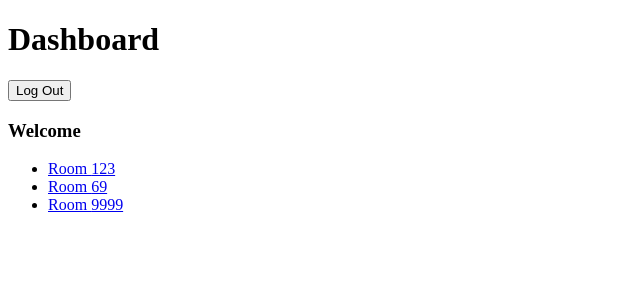
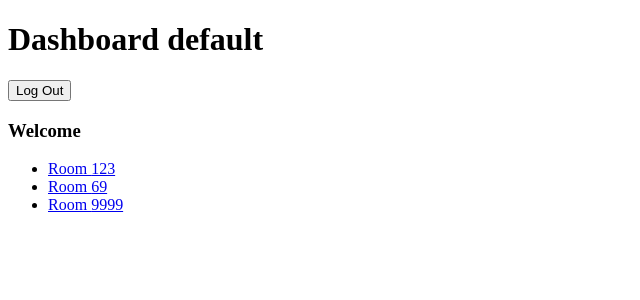
Before and after one commit to andreimandrique/messaging-app-frontend, a React (Vite) app: page /dashboard in a window 1280 px wide. Shown: the top 300 px of the page, without its empty margins (0-640 px from the left). Built offline with nearby package versions, Linux system fonts and the light colour scheme; no server answers.

Commit message:
add default username to dashboard component

```diff
--- a/src/pages/Dashboard.jsx
+++ b/src/pages/Dashboard.jsx
@@ -3,10 +3,20 @@ import { Outlet } from "react-router-dom";
 import { socket } from "../socket";
 import LogoutButton from "../components/logoutButton";
 import useVerify from "../hooks/useVerify";
+import { jwtDecode } from "jwt-decode";
 
 function Dashboard() {
   const token = localStorage.getItem("token");
   const verify = useVerify(token);
+
+  let username = null;
+
+  if (token) {
+    const decoded = jwtDecode(token);
+    username = decoded.username;
+  } else {
+    username = "default";
+  }
 
   useEffect(() => {
     verify();
@@ -33,7 +43,7 @@ function Dashboard() {
 
   return (
     <div>
-      <h1>Dashboard</h1>
+      <h1>Dashboard {username}</h1>
       <LogoutButton />
       <Outlet />
     </div>
```
